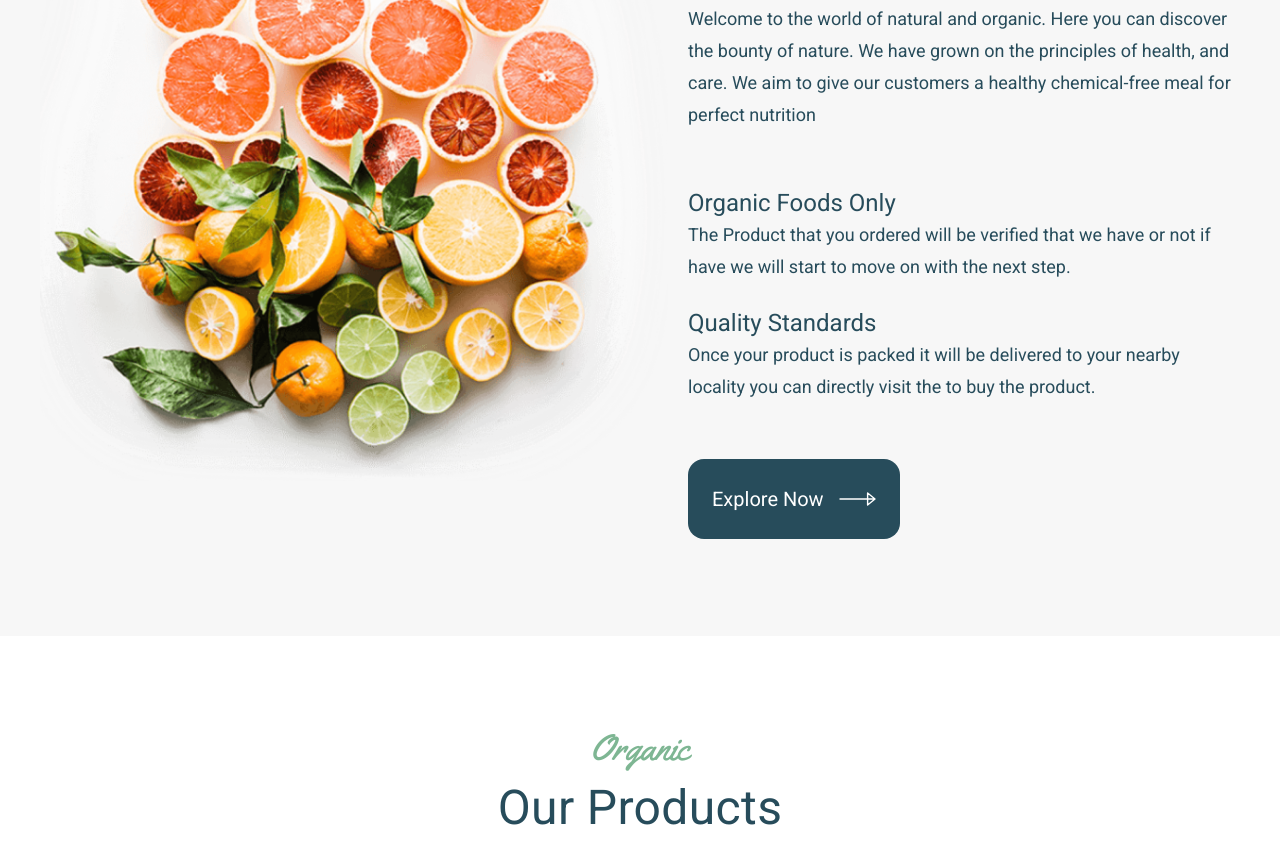
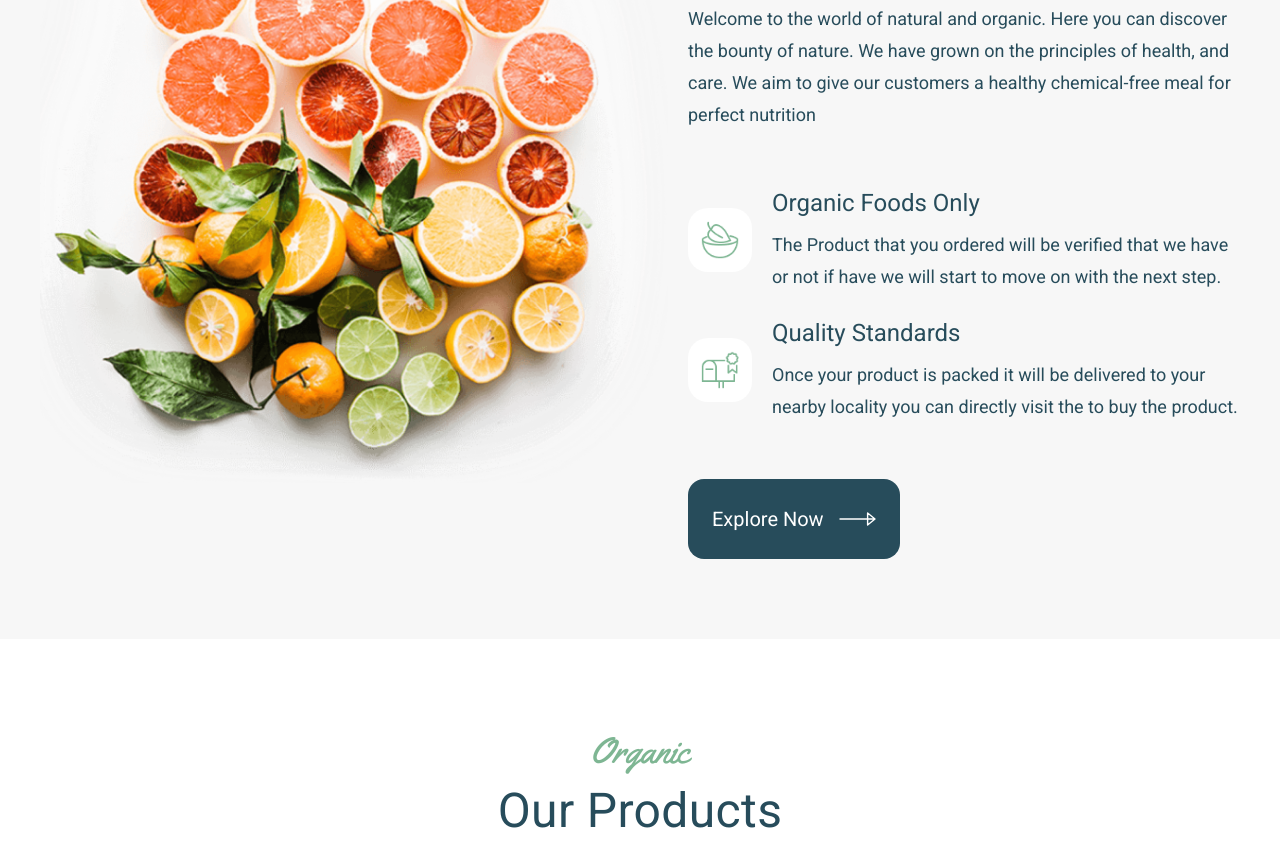
Before and after one commit to RochaDiego04/organick, a website: page index.html in a window 1280 px wide. Shown: the part 1485-2340 px from the top of the page. Drawn offline with Linux system fonts and the light colour scheme.

Commit message:
Fix: Tiny tweaks in design

```diff
--- a/index.html
+++ b/index.html
@@ -136,6 +136,12 @@
           </p>
           <ul class="aboutUs__characteristics">
             <li class="aboutUs__characteristics--item">
+              <img
+                class="aboutUs__characteristics--itemImage"
+                src="/images/Food.png"
+                alt="food logo"
+              />
+              <div>
                 <p class="aboutUs__characteristics--itemSubtitle subtitle2">
                   Organic Foods Only
                 </p>
@@ -143,17 +149,23 @@
                   The Product that you ordered will be verified that we have or
                   not if have we will start to move on with the next step.
                 </p>
-              <picture></picture>
+              </div>
             </li>
             <li class="aboutUs__characteristics--item">
+              <img
+                class="aboutUs__characteristics--itemImage"
+                src="/images/Quality.png"
+                alt="food logo"
+              />
+              <div>
                 <p class="aboutUs__characteristics--itemSubtitle subtitle2">
                   Quality Standards
                 </p>
                 <p class="aboutUs__characteristics--itemText">
-                Once your product is packed it will be delivered to your nearby
-                locality you can directly visit the to buy the product.
+                  Once your product is packed it will be delivered to your
+                  nearby locality you can directly visit the to buy the product.
                 </p>
-              <picture></picture>
+              </div>
             </li>
           </ul>
           <a href="#" class="button button--blue">
--- a/src/scss/components/aboutUs.scss
+++ b/src/scss/components/aboutUs.scss
@@ -63,9 +63,21 @@
 
     &--item {
       margin-bottom: rem(24);
+      display: flex;
+      align-items: center;
+      gap: rem(20);
+    }
+
+    &--itemImage {
+      width: rem(64);
+      height: rem(64);
+      border-radius: rem(20);
+      background-color: white;
+      padding: rem(13);
     }
 
     &--itemSubtitle {
+      margin-bottom: rem(10);
     }
 
     &--itemText {
--- a/src/scss/components/ecoFriendly.scss
+++ b/src/scss/components/ecoFriendly.scss
@@ -6,6 +6,7 @@
   display: grid;
   grid-template-columns: 65% 35%;
   position: relative;
+  z-index: -10;
   @include m.respond(tab-port) {
     grid-template-columns: 1fr;
     grid-template-rows: 1fr 3fr;
--- a/src/scss/components/testimonials.scss
+++ b/src/scss/components/testimonials.scss
@@ -8,6 +8,7 @@
   align-items: center;
   background-color: #fcfcfc;
   position: relative;
+  z-index: -10;
 
   &__leftImage,
   &__rightImage {
--- a/src/scss/layout/footer.scss
+++ b/src/scss/layout/footer.scss
@@ -107,7 +107,7 @@
           top: 50%;
           left: 50%;
           transform: translate(-50%, -50%);
-          z-index: -1;
+          z-index: -10;
         }
         &--facebook {
           background-image: url(../../../images/FB.png);
```
Also changed, not shown: dist/style.css, 1 other file. Lines whose indentation alone changed are shown as unchanged.
